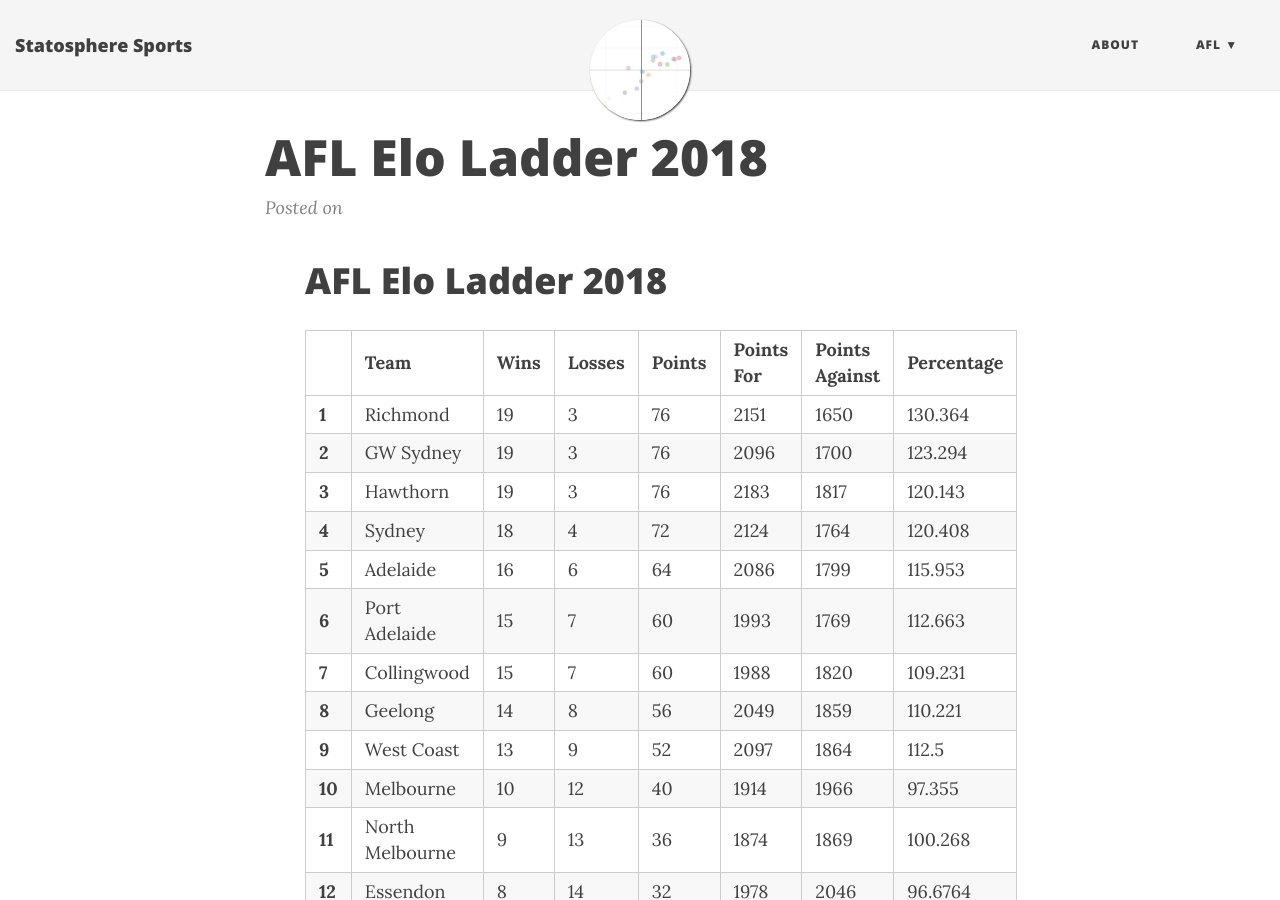
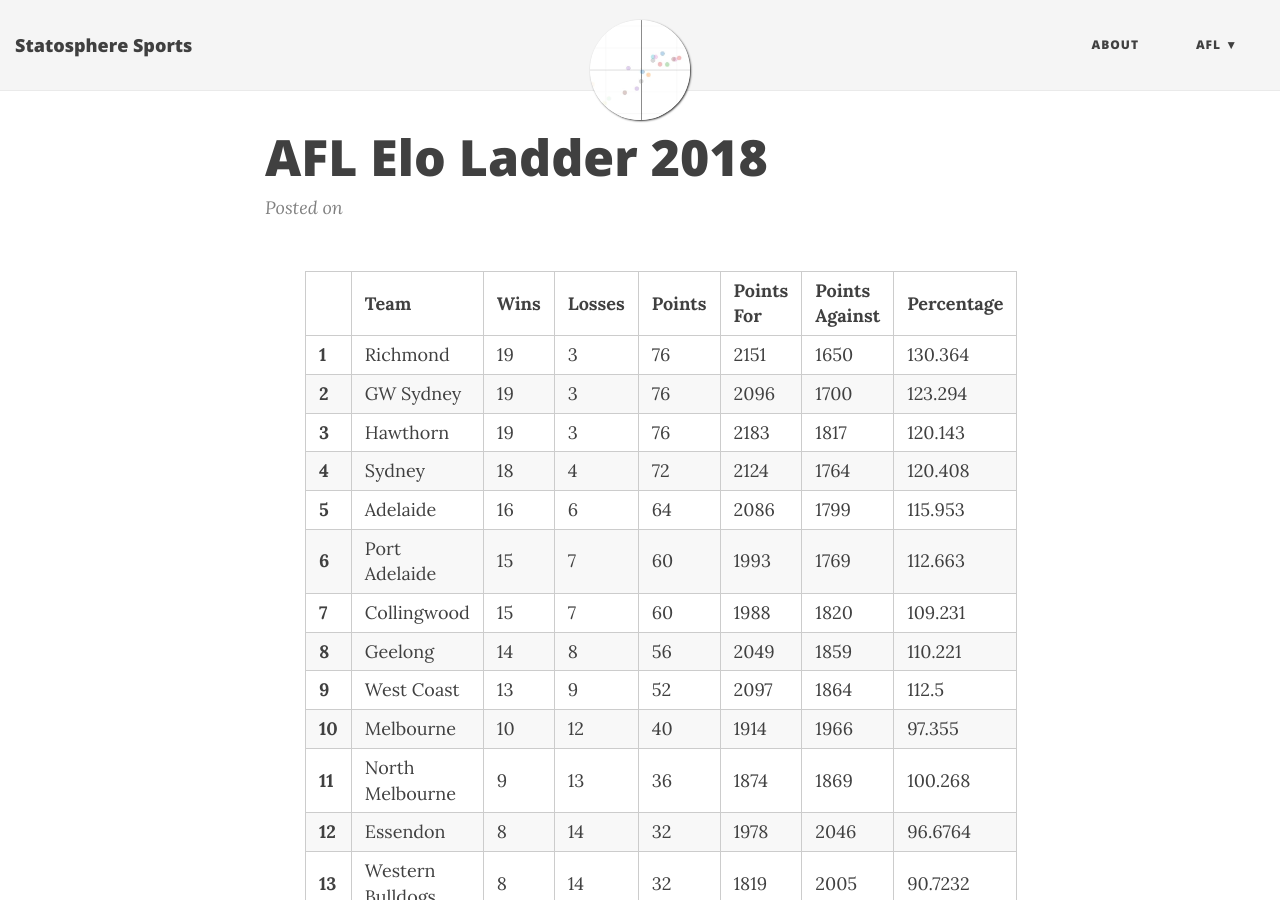
Before and after one commit to StatosphereSports/statospheresports.github.io, a Jekyll site: the page built from ladder.md, in a window 1280 px wide and 900 px high. Built offline with Jekyll 4.4.1, drawn with Linux system fonts in a browser that asks for light colours; nearby versions of some CDN libraries.

Commit message:
Update ladder.md

```diff
--- a/ladder.md
+++ b/ladder.md
@@ -4,7 +4,7 @@
 ---
 <ul class="ladder">
 <div class="blurb">
-  <h1>AFL Elo Ladder 2018</h1>
+  <h1></h1>
   <p>
       <table border="1" class="dataframe">
   <thead>
```
